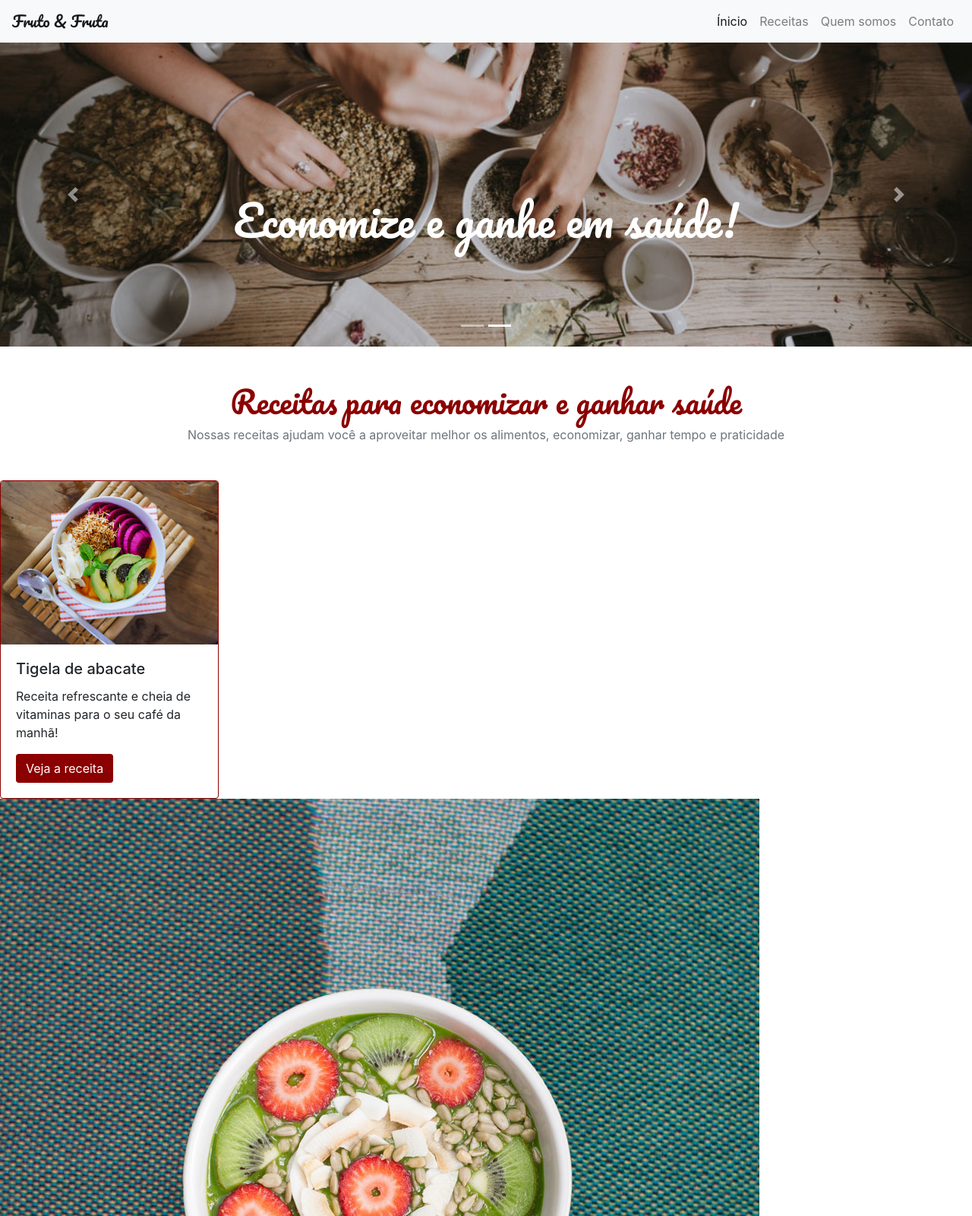
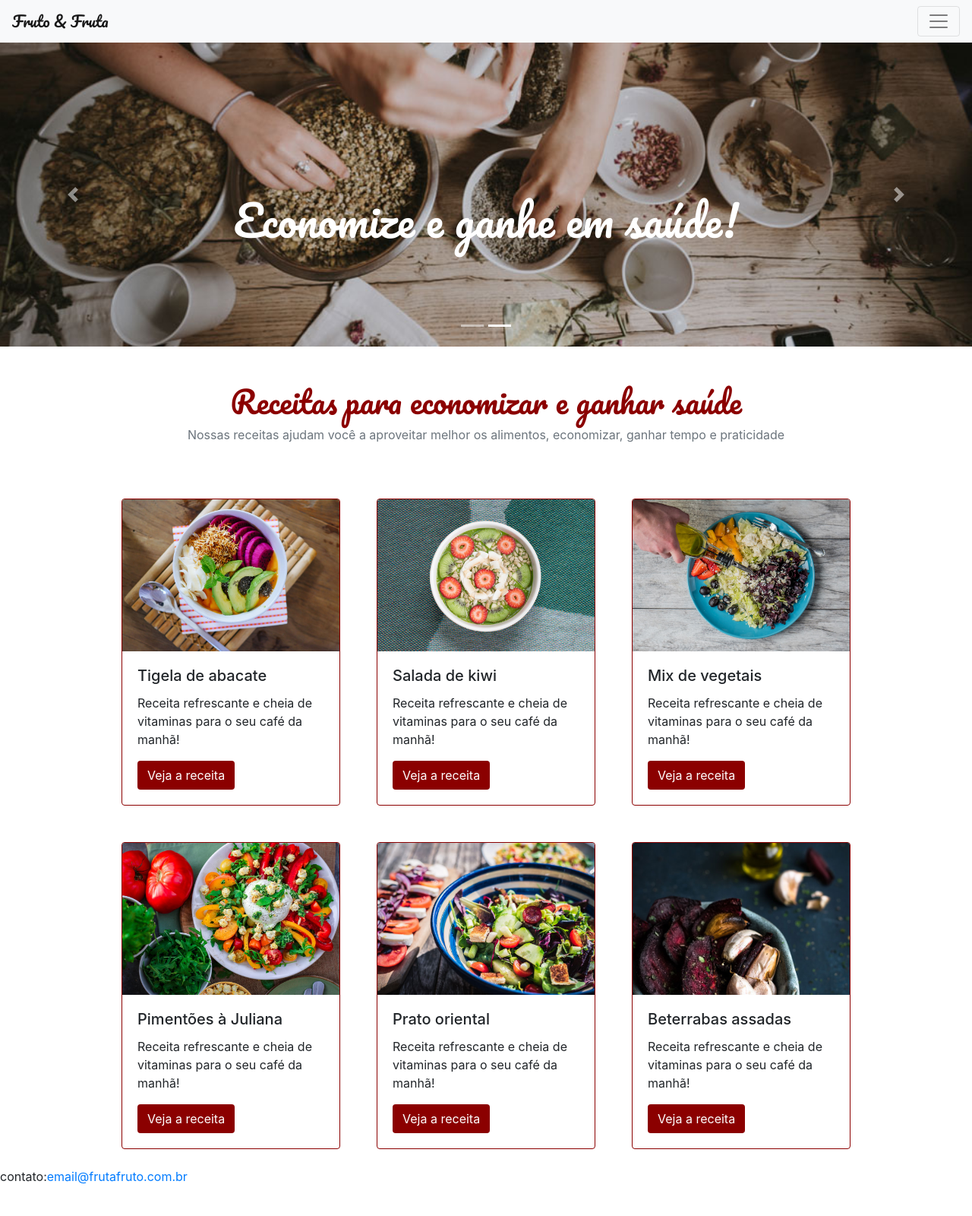
Before and after one commit to PedroHenrique-42/frutaefruto, a plain HTML site: page index.html in a window 1280 px wide. Shown: the top 1600 px of the page at 76% size. After the commit the page ends 1576 px from the top, so only its background shows below. Drawn offline with nearby package versions, Linux system fonts and the light colour scheme.

Commit message:
finalizando os cards

```diff
--- a/index.html
+++ b/index.html
@@ -1,106 +1,252 @@
 <!DOCTYPE html>
 <html>
-
   <head>
     <meta charset="utf-8" />
     <meta name="viewport" content="width=device-width, initial-scale=1" />
     <title>Fruta e Fruto</title>
-  <link rel="stylesheet" href="https://stackpath.bootstrapcdn.com/bootstrap/4.2.1/css/bootstrap.min.css" integrity="sha384-GJzZqFGwb1QTTN6wy59ffF1BuGJpLSa9DkKMp0DgiMDm4iYMj70gZWKYbI706tWS" crossorigin="anonymous">
+    <link
+      rel="stylesheet"
+      href="https://stackpath.bootstrapcdn.com/bootstrap/4.2.1/css/bootstrap.min.css"
+      integrity="sha384-GJzZqFGwb1QTTN6wy59ffF1BuGJpLSa9DkKMp0DgiMDm4iYMj70gZWKYbI706tWS"
+      crossorigin="anonymous"
+    />
     <link rel="stylesheet" type="text/css" href="src/style.css" />
     <link rel="preconnect" href="https://fonts.googleapis.com" />
     <link rel="preconnect" href="https://fonts.gstatic.com" crossorigin />
-  <link href="https://fonts.googleapis.com/css2?family=Pacifico&display=swap" rel="stylesheet" />
+    <link
+      href="https://fonts.googleapis.com/css2?family=Pacifico&display=swap"
+      rel="stylesheet"
+    />
   </head>
 
   <body>
-  <nav class="navbar navbar-expand-lg navbar-light bg-light">
+    <header>
+      <nav class="navbar navbar-exand-lg navbar-light bg-light">
         <a class="navbar-brand fonte-titulo" href="#">Fruto & Fruta</a>
-    <button class="navbar-toggler" type="button" data-toggle="collapse" data-target="#navbarNavAltMarkup"
-      aria-controls="navbarNavAltMarkup" aria-expanded="false" aria-label="Toggle navigation">
+        <button
+          class="navbar-toggler"
+          type="button"
+          data-toggle="collapse"
+          data-target="#navbarNavAltMarkup"
+          aria-controls="navbarNavAltMarkup"
+          aria-expanded="false"
+          aria-label="Toggle navigation"
+        >
           <span class="navbar-toggler-icon"></span>
         </button>
-    <div class="collapse navbar-collapse justify-content-end" id="navbarNavAltMarkup">
-      <div class="navbar-nav">
-        <a class="nav-item nav-link active" href="#">Ínicio<span class="sr-only">(current)</span></a>
-        <a class="nav-item nav-link" href="#">Receitas</a>
-        <a class="nav-item nav-link" href="#">Quem somos</a>
-        <a class="nav-item nav-link" href="#">Contato</a>
-      </div>
+        <div
+          class="collapse navbar-collapse justify-content-end"
+          id="navbarNavAltMarkup"
+        >
+          <ul class="navbar-nav">
+            <li>
+              <a class="nav-item nav-link active" href="#"
+                >Ínicio<span class="sr-only">(current)</span></a
+              >
+            </li>
+            <li><a class="nav-item nav-link" href="#">Receitas</a></li>
+            <li><a class="nav-item nav-link" href="#">Quem somos</a></li>
+            <li><a class="nav-item nav-link" href="#">Contato</a></li>
+          </ul>
         </div>
       </nav>
+    </header>
 
-  <div id="carouselExampleCaptions" class="carousel slide" data-ride="carousel" data-interval="3000">
+    <main>
+      <section class="carrosel">
+        <div
+          id="carouselExampleCaptions"
+          class="carousel slide"
+          data-ride="carousel"
+          data-interval="3000"
+        >
           <ol class="carousel-indicators">
-      <li data-target="#carouselExampleCaptions" data-slide-to="0" class="active"></li>
+            <li
+              data-target="#carouselExampleCaptions"
+              data-slide-to="0"
+              class="active"
+            ></li>
             <li data-target="#carouselExampleCaptions" data-slide-to="1"></li>
           </ol>
           <div class="carousel-inner">
             <div class="carousel-item active">
-        <img src="src/img/carrossel-img1.jpg" class="imagem-carrossel d-block w-100"
-          alt="barraca de frutas e verduras em uma feira livre">
-        <div class="carousel-caption d-none d-md-block h-50">
-          <h1 class="fonte-titulo display-4">Reaproveite melhor os alimentos!</h1>
+              <img
+                src="src/img/carrossel-img1.jpg"
+                class="imagem-carrossel d-block w-100"
+                alt="barraca de frutas e verduras em uma feira livre"
+              />
+              <div class="carousel-caption d-none d-1block h-50">
+                <h1 class="fonte-titulo display-4">
+                  Reaproveite melhor os alimentos!
+                </h1>
               </div>
             </div>
             <div class="carousel-item">
-        <img src="src/img/carrossel-img2.jpg" class="imagem-carrossel d-block w-100"
-          alt="tigelas com ingredientes culinários sendo manuseadas por pessoas, vistas de cima">
+              <img
+                src="src/img/carrossel-img2.jpg"
+                class="imagem-carrossel d-block w-100"
+                alt="tigelas com ingredientes culinários sendo manuseadas por pessoas, vistas de cima"
+              />
               <div class="carousel-caption d-none d-md-block h-50">
-          <h1 class="fonte-titulo display-4">Economize e ganhe em saúde!</h1>
+                <h1 class="fonte-titulo display-4">
+                  Economize e ganhe em saúde!
+                </h1>
               </div>
             </div>
           </div>
-    <a class="carousel-control-prev" href="#carouselExampleCaptions" role="button" data-slide="prev">
+          <a
+            class="carousel-control-prev"
+            href="#carouselExampleCaptions"
+            role="button"
+            data-slide="prev"
+          >
             <span class="carousel-control-prev-icon" aria-hidden="true"></span>
             <span class="sr-only">Previous</span>
           </a>
-    <a class="carousel-control-next" href="#carouselExampleCaptions" role="button" data-slide="next">
+          <a
+            class="carousel-control-next"
+            href="#carouselExampleCaptions"
+            role="button"
+            data-slide="next"
+          >
             <span class="carousel-control-next-icon" aria-hidden="true"></span>
             <span class="sr-only">Next</span>
           </a>
         </div>
+      </section>
 
-  <h1 class="text-center fonte-titulo cor-especial mt-5">Receitas para economizar e ganhar saúde</h1>
-  <p class="text-center text-secondary mb-5">Nossas receitas ajudam você a aproveitar melhor os alimentos, economizar, ganhar tempo e praticidade</p>
+      <section class="receitas">
+        <h1 class="text-center fonte-titulo cor-especial mt-5">
+          Receitas para economizar e ganhar saúde
+        </h1>
+        <p class="text-center text-secondary mb-5">
+          Nossas receitas ajudam você a aproveitar melhor os alimentos,
+          economizar, ganhar tempo e praticidade
+        </p>
 
-  <div class="card borda-cor-especial" style="width: 18rem;">
-    <img src="src/img/receita-abacate.jpg" class="card-img-top" alt="...">
+        <div class="container">
+          <div class="row justify-content-center">
+            <article class="card borda-cor-especial card-largura p-0 m-4 col-12 col-sm-6 col-lg-4">
+              <img
+                src="src/img/receita-abacate.jpg"
+                class="card-img-top card-posicao-imagem"
+                alt="..."
+              />
               <div class="card-body">
                 <h5 class="card-title">Tigela de abacate</h5>
-      <p class="card-text">Receita refrescante e cheia de vitaminas para o seu café da manhã!</p>
+                <p class="card-text">
+                  Receita refrescante e cheia de vitaminas para o seu café da
+                  manhã!
+                </p>
                 <a href="#" class="btn botao-cor-especial">Veja a receita</a>
               </div>
+            </article>
+
+            <article class="card borda-cor-especial card-largura p-0 m-4 col-12 col-sm-6 col-lg-4">
+              <img
+                src="src/img/receita-kiwi.jpg"
+                class="card-img-top card-posicao-imagem"
+                alt="tigela de mingau com kiwi, vista superior"
+              />
+              <div class="card-body">
+                <h5 class="card-title">Salada de kiwi</h5>
+                <p class="card-text">
+                  Receita refrescante e cheia de vitaminas para o seu café da
+                  manhã!
+                </p>
+                <a href="#" class="btn botao-cor-especial">Veja a receita</a>
               </div>
+            </article>
 
-  <img src="src/img/receita-kiwi.jpg" alt="tigela de mingau com kiwi, vista superior">
-  <h3>Salada de kiwi</h3>
-  <p>Receita refrescante e cheia de vitaminas para o seu café da manhã!</p>
+            <article class="card borda-cor-especial card-largura p-0 m-4 col-12 col-sm-6 col-lg-4">
+              <img
+                src="src/img/receita-mix.jpg"
+                class="card-img-top card-posicao-imagem"
+                alt="prato com mix de vegetais e mão de pessoa adicionando azeite, vista superior"
+              />
+              <div class="card-body">
+                <h5 class="card-title">Mix de vegetais</h5>
+                <p class="card-text">
+                  Receita refrescante e cheia de vitaminas para o seu café da
+                  manhã!
+                </p>
+                <a href="#" class="btn botao-cor-especial">Veja a receita</a>
+              </div>
+            </article>
 
-  <img src="src/img/receita-mix.jpg" alt="prato com mix de vegetais e mão de pessoa adicionando azeite, vista superior">
-  <h3>Mix de vegetais</h3>
-  <p>Receita refrescante e cheia de vitaminas para o seu café da manhã!</p>
+            <article class="card borda-cor-especial card-largura p-0 m-4 col-12 col-sm-6 col-lg-4">
+              <img
+                src="src/img/receita-pimentoes.jpg"
+                class="card-img-top card-posicao-imagem"
+                alt="prato de salada de pimentões com alguns ingredientes ao lado, vista superior"
+              />
+              <div class="card-body">
+                <h5 class="card-title">Pimentões à Juliana</h5>
+                <p class="card-text">
+                  Receita refrescante e cheia de vitaminas para o seu café da
+                  manhã!
+                </p>
+                <a href="#" class="btn botao-cor-especial">Veja a receita</a>
+              </div>
+            </article>
 
-  <img src="src/img/receita-pimentoes.jpg"
-    alt="prato de salada de pimentões com alguns ingredientes ao lado, vista superior">
-  <h3>Pimentões à Juliana</h3>
-  <p>Receita refrescante e cheia de vitaminas para o seu café da manhã!</p>
+            <article class="card borda-cor-especial card-largura p-0 m-4 col-12 col-sm-6 col-lg-4">
+              <img
+                src="src/img/receita-oriental.jpg"
+                class="card-img-top card-posicao-imagem"
+                alt="tigela com salada de vegetais estilo oriental, vista de cima"
+              />
+              <div class="card-body">
+                <h5 class="card-title">Prato oriental</h5>
+                <p class="card-text">
+                  Receita refrescante e cheia de vitaminas para o seu café da
+                  manhã!
+                </p>
+                <a href="#" class="btn botao-cor-especial">Veja a receita</a>
+              </div>
+            </article>
 
-  <img src="src/img/receita-oriental.jpg" alt="tigela com salada de vegetais estilo oriental, vista de cima">
-  <h3>Prato oriental</h3>
-  <p>Receita refrescante e cheia de vitaminas para o seu café da manhã!</p>
+            <article class="card borda-cor-especial card-largura p-0 m-4 col-12 col-sm-6 col-lg-4">
+              <img
+                src="src/img/receita-beterrabas.jpg"
+                class="card-img-top card-posicao-imagem"
+                alt="tigela com beterrabas e dentes de alho assados em primeiro plano, com ingredientes ao fundo"
+              />
+              <div class="card-body">
+                <h5 class="card-title">Beterrabas assadas</h5>
+                <p class="card-text">
+                  Receita refrescante e cheia de vitaminas para o seu café da
+                  manhã!
+                </p>
+                <a href="#" class="btn botao-cor-especial">Veja a receita</a>
+              </div>
+            </article>
+          </div>
+        </div>
+      </section>
+    </main>
 
-  <img src="src/img/receita-beterrabas.jpg"
-    alt="tigela com beterrabas e dentes de alho assados em primeiro plano, com ingredientes ao fundo">
-  <h3>Beterrabas assadas</h3>
-  <p>Receita refrescante e cheia de vitaminas para o seu café da manhã!
+    <p>
+      contato:<a href="mailto:email@frutafruto.com.br"
+        >email@frutafruto.com.br</a
+      >
     </p>
 
-  <p>contato:<a href="mailto:email@frutafruto.com.br">email@frutafruto.com.br</a></p>
-
     <!-- JavaScript Bundle with Popper -->
-  <script src="https://code.jquery.com/jquery-3.3.1.slim.min.js" integrity="sha384-q8i/X+965DzO0rT7abK41JStQIAqVgRVzpbzo5smXKp4YfRvH+8abtTE1Pi6jizo" crossorigin="anonymous"></script>
-  <script src="https://cdnjs.cloudflare.com/ajax/libs/popper.js/1.14.6/umd/popper.min.js" integrity="sha384-wHAiFfRlMFy6i5SRaxvfOCifBUQy1xHdJ/yoi7FRNXMRBu5WHdZYu1hA6ZOblgut" crossorigin="anonymous"></script>
-  <script src="https://stackpath.bootstrapcdn.com/bootstrap/4.2.1/js/bootstrap.min.js" integrity="sha384-B0UglyR+jN6CkvvICOB2joaf5I4l3gm9GU6Hc1og6Ls7i6U/mkkaduKaBhlAXv9k" crossorigin="anonymous"></script>
+    <script
+      src="https://code.jquery.com/jquery-3.3.1.slim.min.js"
+      integrity="sha384-q8i/X+965DzO0rT7abK41JStQIAqVgRVzpbzo5smXKp4YfRvH+8abtTE1Pi6jizo"
+      crossorigin="anonymous"
+    ></script>
+    <script
+      src="https://cdnjs.cloudflare.com/ajax/libs/popper.js/1.14.6/umd/popper.min.js"
+      integrity="sha384-wHAiFfRlMFy6i5SRaxvfOCifBUQy1xHdJ/yoi7FRNXMRBu5WHdZYu1hA6ZOblgut"
+      crossorigin="anonymous"
+    ></script>
+    <script
+      src="https://stackpath.bootstrapcdn.com/bootstrap/4.2.1/js/bootstrap.min.js"
+      integrity="sha384-B0UglyR+jN6CkvvICOB2joaf5I4l3gm9GU6Hc1og6Ls7i6U/mkkaduKaBhlAXv9k"
+      crossorigin="anonymous"
+    ></script>
   </body>
-
 </html>
--- a/src/style.css
+++ b/src/style.css
@@ -5,7 +5,7 @@
 }
 
 .fonte-titulo {
-    font-family: 'Pacifico', cursive;
+  font-family: "Pacifico", cursive;
 }
 
 .cor-especial {
@@ -20,3 +20,13 @@
 .borda-cor-especial {
   border-color: darkred;
 }
+
+.card-largura {
+  max-width: 18rem;
+}
+
+.card-posicao-imagem {
+  /* object-position: 0 70%; */
+  object-fit: cover;
+  height: 200px;
+}
```
Lines whose indentation alone changed are shown as unchanged.
